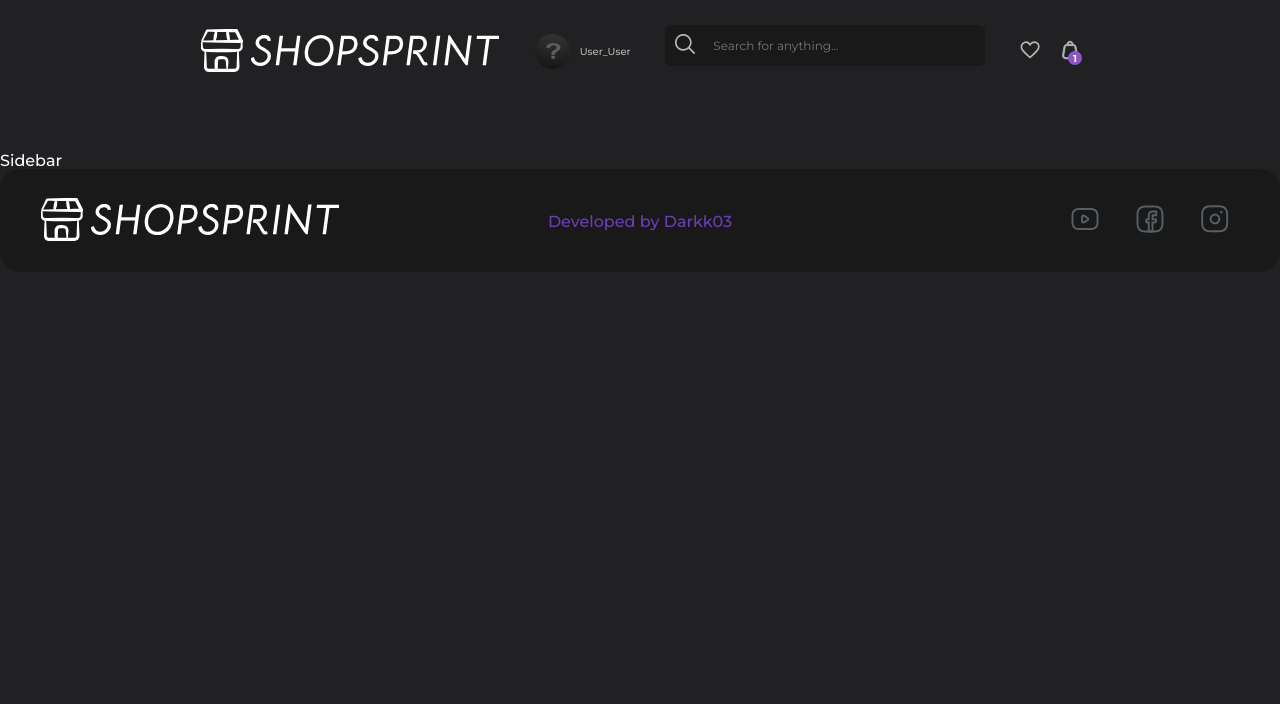
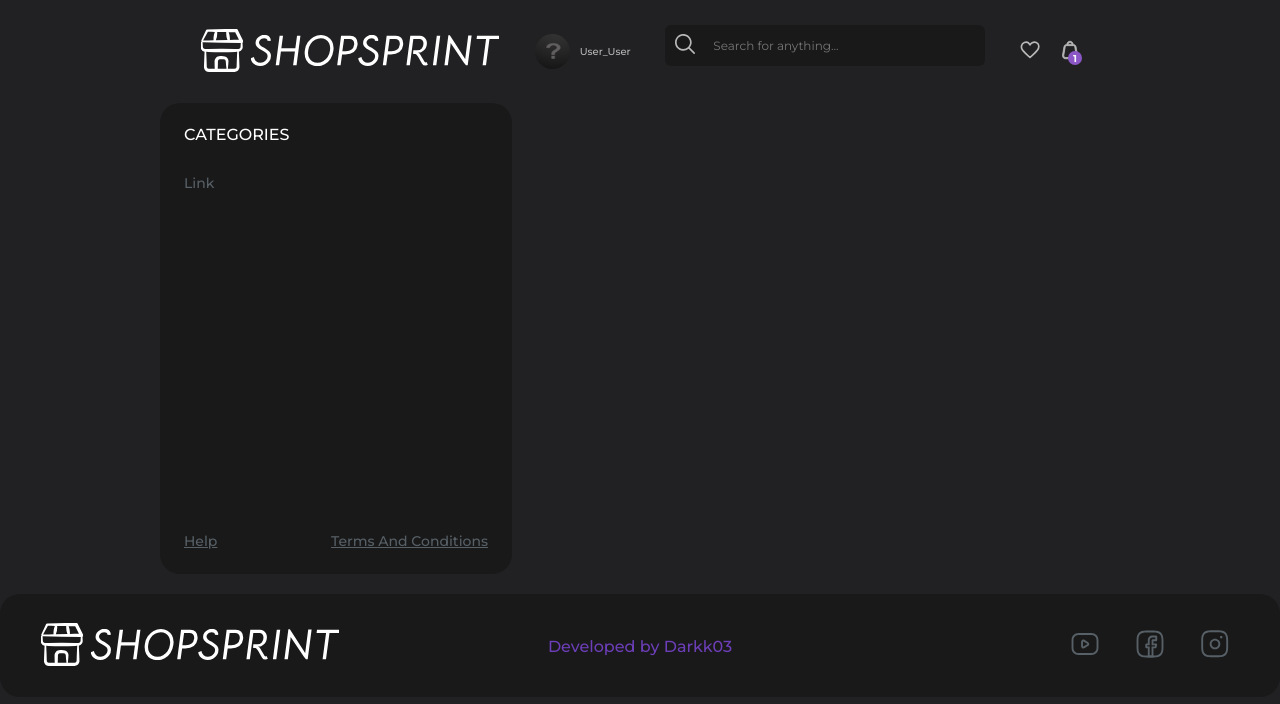
Before and after one commit to darkk03/Online-shop, a React app: page / in a window 1280 px wide. Shown: the top 704 px of the page. Built offline with nearby package versions, Linux system fonts and the light colour scheme; a web font is replaced by a local one.

Commit message:
'sidebar'

```diff
--- a/src/components/App/App.jsx
+++ b/src/components/App/App.jsx
@@ -3,7 +3,7 @@ import React from "react";
 import AppRoutes from "../Routes/Routes";
 import Footer from "../Footer/Footer";
 import Header from "../Header/Header";
-import Sidebar from "../Sidebar/sidebar";
+import Sidebar from "../Sidebar/Sidebar";
 
 const App = () => {
     return (
--- a/src/components/Footer/Footer.jsx
+++ b/src/components/Footer/Footer.jsx
@@ -9,7 +9,7 @@ import sprite from '../../images/sprite.svg';
 const Footer = () => {
     return (
         <div className="footer">
-            <div className="footer-content"> {/* Добавляем обертку для контента */}
+            <div className="footer-content">
                 <div className="info_footer">
                     <div className="logofooter">
                         <Link to={ROUTES.HOME}>
--- a/src/components/Sidebar/Sidebar.jsx
+++ b/src/components/Sidebar/Sidebar.jsx
@@ -1,11 +1,32 @@
 import React from "react";
 
 import '../../styles/sidebar.css';
+import { NavLink } from "react-router-dom";
 import { ROUTES } from "../../utils/routes";
-import { Link } from "react-router-dom";
 
 const Sidebar = () => {
-    return <div>Sidebar</div>;
+    return (
+        <div className="sidebar">
+            <div className="sidebar-content">
+                <div className="title">CATEGORIES</div>
+                <nav>
+                    <div className="menu">
+                        <div>
+                            <NavLink to={`/categories/${1}`} className="menu-link" >Link</NavLink>
+                        </div>
+                    </div>
+                </nav>
+                <div className="sidebar_footer">
+                    <a href="/help" target="_blank" className="link">
+                        Help
+                    </a>
+                    <a href="/terms" target="_blank" className="link">
+                        Terms and Conditions
+                    </a>
+                </div>
+            </div>
+        </div>
+    );
 };
 
 export default Sidebar;
--- a/src/styles/header.css
+++ b/src/styles/header.css
@@ -1,6 +1,5 @@
 .header
 {
-    margin-bottom: 50px;
     padding: 25px 200px;
 }
 
--- a/src/styles/sidebar.css
+++ b/src/styles/sidebar.css
@@ -0,0 +1,60 @@
+.sidebar
+{
+    margin-left: 160px;
+    margin-bottom: 20px;
+}
+
+.sidebar-content
+{
+    width: 304px;
+    padding: 24px;
+    height: 423px;
+    display: flex;
+    flex-direction: column;
+    background-color: var(--dark);
+    border-radius: 20px;
+    overflow: hidden;
+}
+
+.menu
+{
+    margin-top: 32px;
+    display: flex;
+    flex-direction: column;
+    row-gap: 12px;
+}
+
+.menu-link
+{
+    text-decoration: none;
+    color: var(--dark-sea);
+    font-size: 14px;
+    line-height: 17px;
+}
+
+.menu-link:hover
+{
+    color: var(--violet-dark);
+    transition: color 0.3s;
+}
+
+.sidebar_footer
+{
+    margin-top: auto;
+    display: flex;
+    justify-content: space-between;
+}
+
+.link
+{
+    color: var(--dark-sea);
+    font-size: 14px;
+    line-height: 17px;
+    text-transform: capitalize;
+}
+
+.link:hover
+{
+    color: var(--white);
+    transition: color 0.3s;
+}
--- a/src/utils/routes.js
+++ b/src/utils/routes.js
@@ -1,4 +1,5 @@
 export const ROUTES = {
     HOME: '/',
-    CART: '/cart'
+    CART: '/cart',
+    CATEGORY: '/cagories/:id',
 }
```
